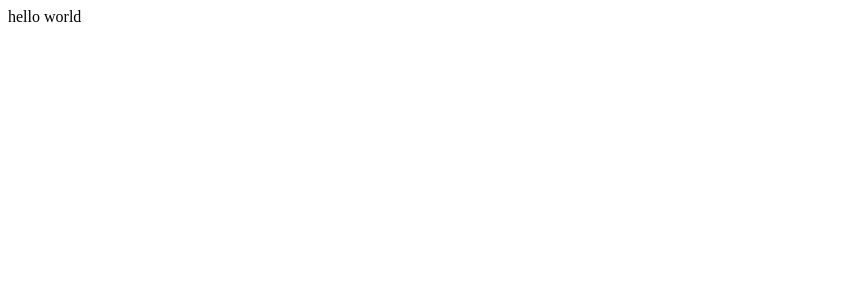
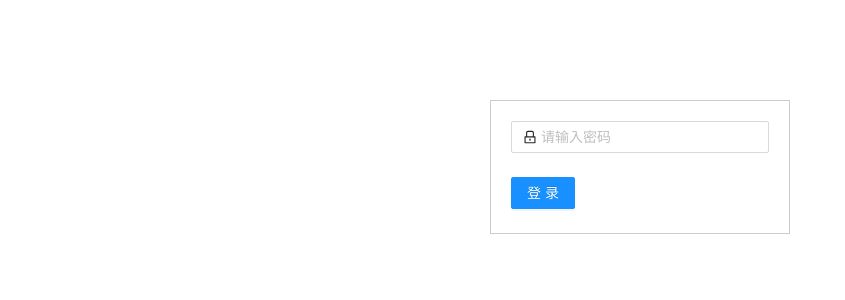
Before and after one commit to sunxiaojie79/ts-crowller-fe, a React (Create React App) app: page / in a window 1280 px wide. Shown: the top 300 px of the page, without its empty margins (0-845 px from the left). Built offline with nearby package versions, Linux system fonts and the light colour scheme.

Commit message:
feat:编写登录表单

```diff
--- a/package.json
+++ b/package.json
@@ -10,13 +10,14 @@
     "@types/node": "^12.0.0",
     "@types/react": "^16.9.0",
     "@types/react-dom": "^16.9.0",
+    "antd": "^4.0.2",
     "react": "^16.13.0",
     "react-dom": "^16.13.0",
     "react-scripts": "3.4.0",
     "typescript": "~3.7.2"
   },
   "scripts": {
-    "start": "react-scripts start",
+    "start": "PORT=8001 react-scripts start",
     "build": "react-scripts build",
     "test": "react-scripts test",
     "eject": "react-scripts eject"
--- a/src/App.tsx
+++ b/src/App.tsx
@@ -1,9 +1,43 @@
 import React from 'react';
+import { Form, Input, Button } from 'antd';
+import { LockOutlined } from '@ant-design/icons';
 
-const App: React.FC = () =>{
+const NormalLoginForm = () => {
+  const onFinish = (values: any) => {
+    console.log('Received values of form: ', values);
+  };
+
   return (
-    <div>hello world</div>
+    <div className="login-page">
+      <Form
+        name="normal_login"
+        className="login-form"
+        initialValues={{
+          remember: true,
+        }}
+        onFinish={onFinish}
+      >
+        <Form.Item
+          name="password"
+          rules={[
+            {
+              required: true,
+              message: '请输入密码!',
+            },
+          ]}
+        >
+          <Input
+            prefix={<LockOutlined className="site-form-item-icon" />}
+            type="password"
+            placeholder="请输入密码"
+          />
+        </Form.Item>
+        <Form.Item>
+          <Button type="primary" htmlType="submit">登录</Button>
+        </Form.Item>
+      </Form>
+    </div>
   );
-}
+};
 
-export default App;
+export default NormalLoginForm
--- a/src/index.tsx
+++ b/src/index.tsx
@@ -1,5 +1,7 @@
 import React from 'react';
 import ReactDOM from 'react-dom';
 import App from './App';
+import 'antd/dist/antd.css';
+import './login.css';
 
 ReactDOM.render(<App />, document.getElementById('root'));
--- /dev/null
+++ b/src/login.css
@@ -0,0 +1,6 @@
+.login-page {
+  width: 300px;
+  padding: 20px 20px 0 20px;
+  margin: 100px auto;
+  border: 1px solid #ccc;
+}
```
Also changed, not shown: 1 other file (tests, documents, lock files or other folders).
